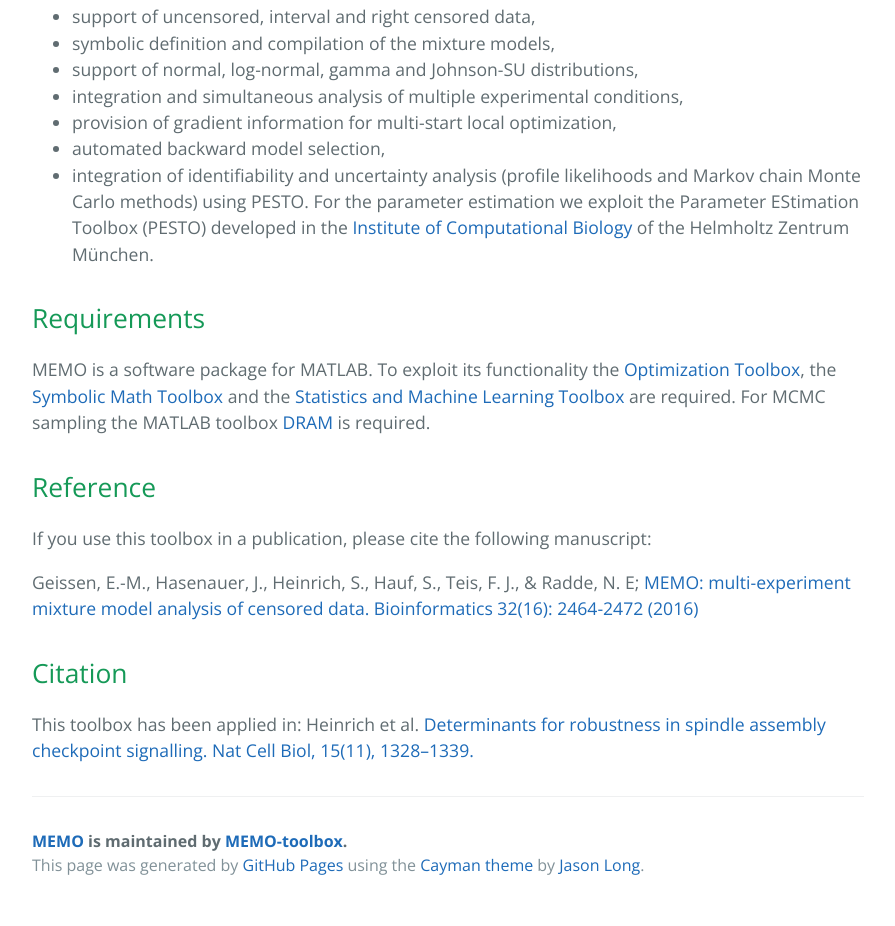
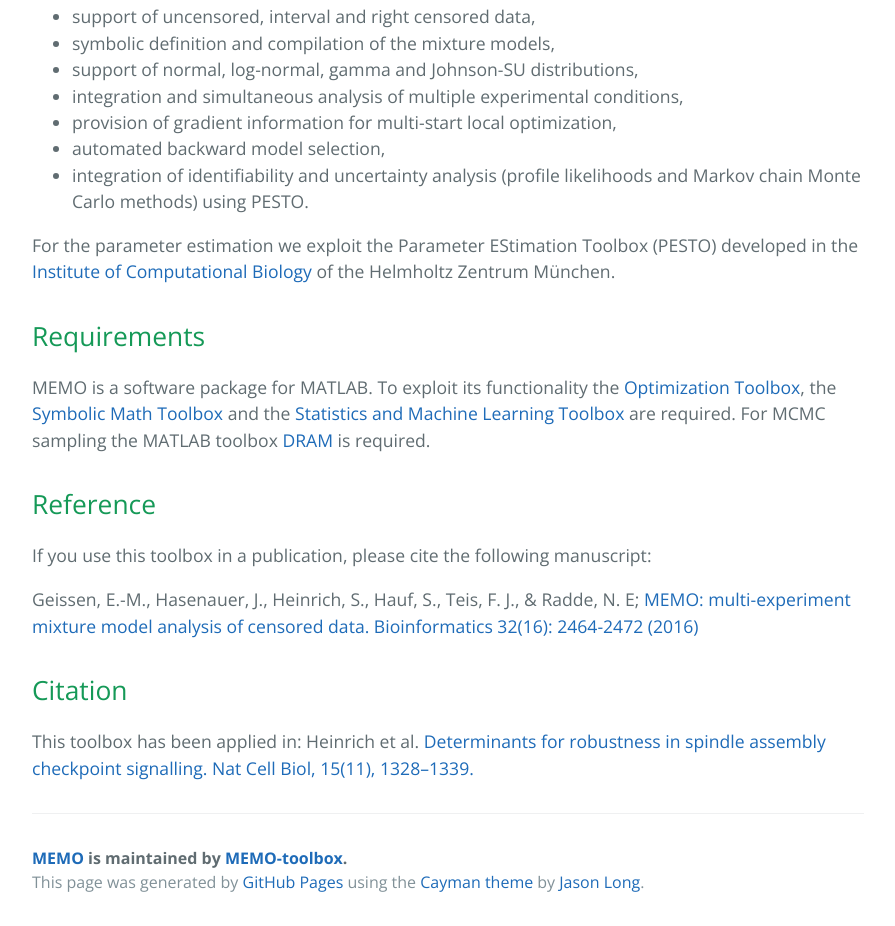
Before and after one commit to E-M-Geissen/MEMO, a plain HTML site: page index.html in a window 1280 px wide. Shown: the part 916-1842 px from the top of the page, without its empty margins (192-1087 px from the left). Drawn offline with nearby package versions, Linux system fonts and the light colour scheme.

Commit message:
Create gh-pages branch via GitHub

```diff
--- a/index.html
+++ b/index.html
@@ -34,9 +34,10 @@ cell populations are assessed by the application of maximum likelihood inference
 <li>integration and simultaneous analysis of multiple experimental conditions,</li>
 <li>provision of gradient information for multi-start local optimization,</li>
 <li>automated backward model selection,</li>
-<li>integration of identifiability and uncertainty analysis (profile likelihoods and Markov chain Monte Carlo methods) using PESTO.
-For the parameter estimation we exploit the Parameter EStimation Toolbox (PESTO) developed in the <a href="http://www.helmholtz-muenchen.de/icb">Institute of Computational Biology</a> of the Helmholtz Zentrum München.</li>
+<li>integration of identifiability and uncertainty analysis (profile likelihoods and Markov chain Monte Carlo methods) using PESTO.</li>
 </ul>
+
+<p>For the parameter estimation we exploit the Parameter EStimation Toolbox (PESTO) developed in the <a href="http://www.helmholtz-muenchen.de/icb">Institute of Computational Biology</a> of the Helmholtz Zentrum München.</p>
 
 <h2>
 <a id="requirements" class="anchor" href="#requirements" aria-hidden="true"><span aria-hidden="true" class="octicon octicon-link"></span></a>Requirements</h2>
```
Also changed, not shown: params.json (+1 -1 lines).
